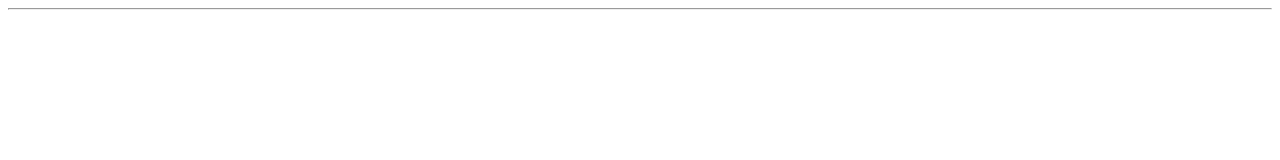
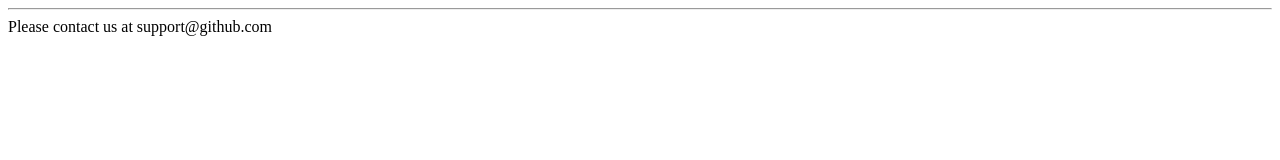
Before and after one commit to Frog000/merge_3.2_before_recursive, a plain HTML site: page index.html in a window 1280 px wide. Drawn offline with Linux system fonts and the light colour scheme.

Commit message:
Finish the new footer - issue#53

```diff
--- a/index.html
+++ b/index.html
@@ -8,6 +8,6 @@
 </head>
 <body>
     <hr>
-    <div id="footer"></div>
+    <div id="footer">Please contact us at support@github.com</div>
 </body>
 </html>
```
